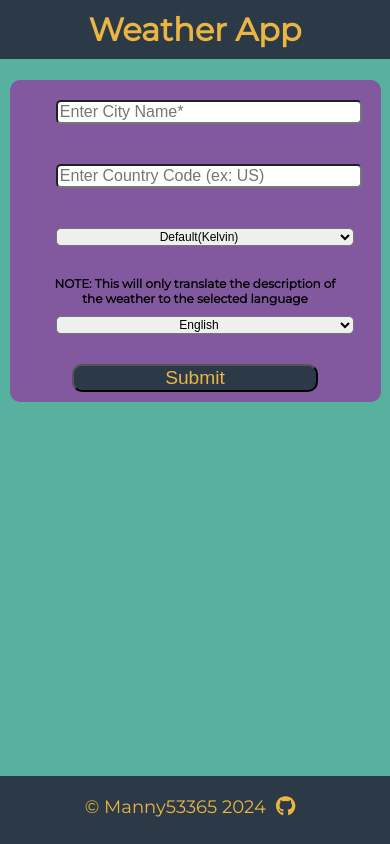
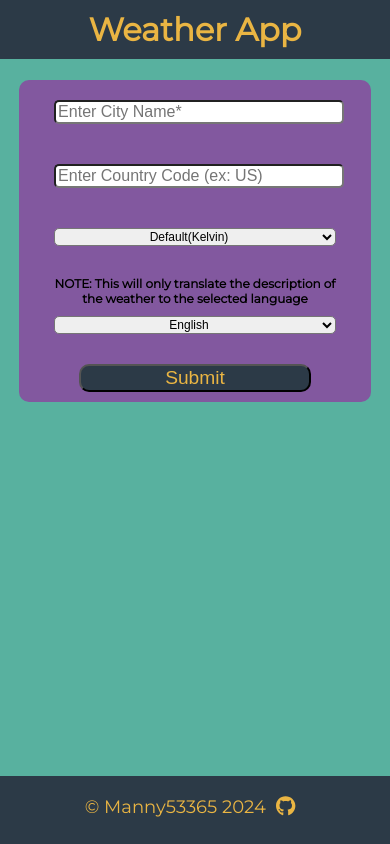
Before and after one commit to manny53365/weather-app-reactjs, a React (Create React App) app: page / in a window 390 px wide. Built offline with nearby package versions, Linux system fonts and the light colour scheme.

Commit message:
adjusted styling for mobile devices

```diff
--- a/src/home/Home.module.css
+++ b/src/home/Home.module.css
@@ -65,7 +65,7 @@ button {
     }
 
     .user-input-form {
-        width: 90%;
+        width: 85%;
         gap: 20px;
     }
 
@@ -76,9 +76,11 @@ button {
 
     .user-input-form input {
         font-size: 1rem;
+        margin: 10px 0;
     }
 
     .user-input-form select {
         font-size: 0.75rem;
+        margin: 10px 0;
     }
 }
```
